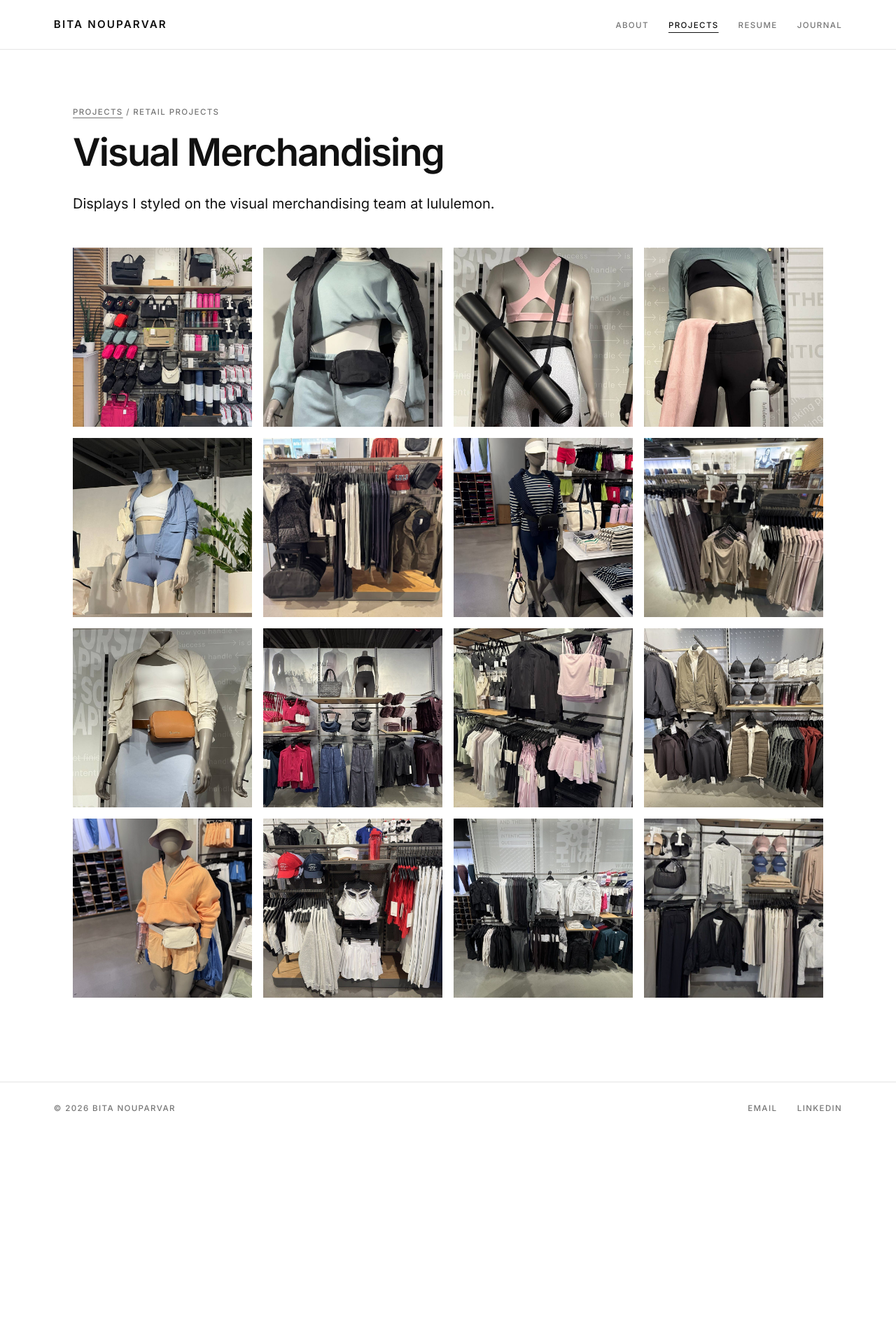
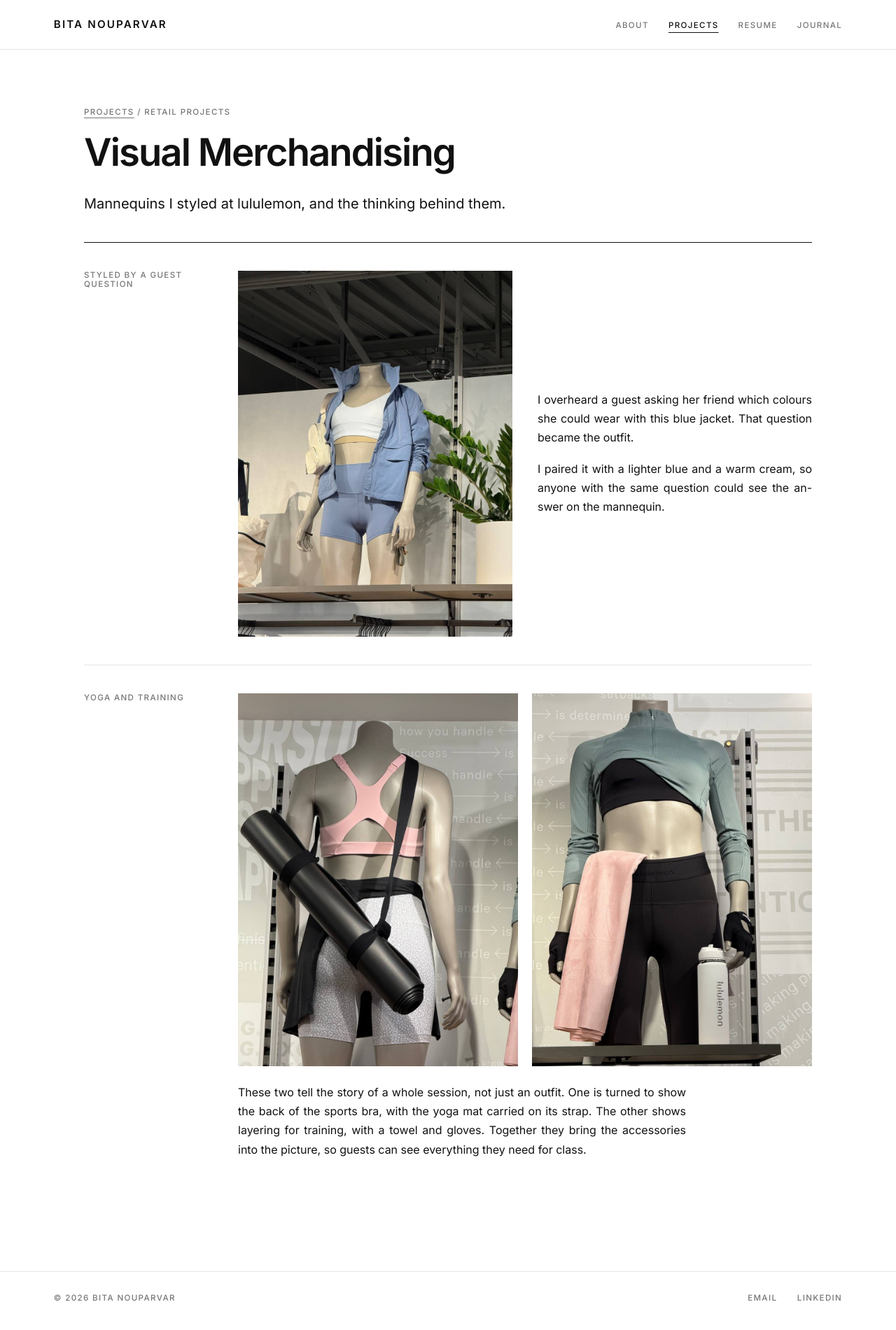
Before and after one commit to bitanp1994/bitanouparvar.com, a Jekyll site: the page built from projects/visual-merchandising.html, in a window 1280 px wide. Shown: the whole page at 70% size. Built offline with Jekyll 4.4.1, drawn with Linux system fonts in a browser that asks for light colours; before the commit the page ends 1631 px from its top, so only the background shows below that.

Commit message:
Visual Merchandising: two explained stories (guest question, yoga and training); drop other photos
Co-Authored-By: Claude Opus 5.5 <noreply@anthropic.com>
Claude-Session: https://claude.ai/code/session_011ZU1tgXn8aNEA1hgF5gWNT

```diff
--- a/assets/style.css
+++ b/assets/style.css
@@ -402,3 +402,10 @@ main.wide .page.case { max-width: 1040px; }
 .case-two .specs li { grid-template-columns: 1fr; gap: 2px; padding: 12px 0; }
 .case-two .specs li > span:last-child { text-align: left; }
 .case-two .learned li { text-align: left; }
+
+/* visual merchandising stories */
+.vm-story figure, .vm-pair figure { margin: 0; }
+.vm-story img, .vm-pair img { width: 100%; aspect-ratio: 3 / 4; object-fit: cover; display: block; }
+.vm-story { align-items: center; }
+.vm-pair { display: grid; grid-template-columns: 1fr 1fr; gap: 20px; }
+.vm-text { margin-top: 24px; max-width: 40em; }
--- a/projects/index.html
+++ b/projects/index.html
@@ -10,7 +10,7 @@ wide: true
     <section class="proj-col" id="retail">
       <h2 class="label">Retail projects</h2>
       <a class="proj-card" href="{{ '/projects/visual-merchandising/' | relative_url }}">
-        <img src="{{ '/assets/img/vm/mint-fleece-set.jpg' | relative_url }}" alt="Mannequin styled in a mint fleece set with a black puffer vest">
+        <img src="{{ '/assets/img/vm/blue-jacket-belt-bag.jpg' | relative_url }}" alt="Mannequin in a blue jacket styled with light blue shorts and a cream belt bag">
         <span class="proj-name">Visual Merchandising</span>
       </a>
       <a class="proj-card" href="{{ '/projects/weekly-insights-report/' | relative_url }}">
--- a/projects/visual-merchandising.html
+++ b/projects/visual-merchandising.html
@@ -4,27 +4,30 @@ title: Visual Merchandising
 wide: true
 permalink: /projects/visual-merchandising/
 ---
-<article class="page">
+<article class="page case">
   <p class="eyebrow"><a href="{{ '/projects/' | relative_url }}">Projects</a> / Retail projects</p>
   <h1>Visual Merchandising</h1>
-  <p class="lede">Displays I styled on the visual merchandising team at lululemon.</p>
+  <p class="lede">Mannequins I styled at lululemon, and the thinking behind them.</p>
+
+  <section class="case-row">
+    <h2 class="case-label">Styled by a guest question</h2>
+    <div class="case-body case-two vm-story">
+      <figure><img src="{{ '/assets/img/vm/blue-jacket-belt-bag.jpg' | relative_url }}" alt="Mannequin in a blue jacket styled with light blue shorts, a white bra and a cream belt bag" loading="lazy"></figure>
+      <div>
+        <p>I overheard a guest asking her friend which colours she could wear with this blue jacket. That question became the outfit.</p>
+        <p>I paired it with a lighter blue and a warm cream, so anyone with the same question could see the answer on the mannequin.</p>
+      </div>
+    </div>
+  </section>
+
+  <section class="case-row">
+    <h2 class="case-label">Yoga and training</h2>
+    <div class="case-body">
+      <div class="vm-pair">
+        <figure><img src="{{ '/assets/img/vm/pink-bra-yoga-mat.jpg' | relative_url }}" alt="Mannequin turned to show the back of a pink sports bra, carrying a black yoga mat on a strap" loading="lazy"></figure>
+        <figure><img src="{{ '/assets/img/vm/sage-rib-training.jpg' | relative_url }}" alt="Mannequin in a layered sage top and black tights with a pink towel, training gloves and a water bottle" loading="lazy"></figure>
+      </div>
+      <p class="vm-text">These two tell the story of a whole session, not just an outfit. One is turned to show the back of the sports bra, with the yoga mat carried on its strap. The other shows layering for training, with a towel and gloves. Together they bring the accessories into the picture, so guests can see everything they need for class.</p>
+    </div>
+  </section>
 </article>
-
-<div class="vm-grid">
-  <figure><img src="{{ '/assets/img/vm/accessories-wall.jpg' | relative_url }}" alt="Accessories wall with bags, water bottles, yoga mats and socks, topped by a styled mannequin" style="object-position: 50% 55%" loading="lazy"></figure>
-  <figure><img src="{{ '/assets/img/vm/mint-fleece-set.jpg' | relative_url }}" alt="Mannequin in a mint fleece set with a black puffer vest draped over the shoulders and a black belt bag" loading="lazy"></figure>
-  <figure><img src="{{ '/assets/img/vm/pink-bra-yoga-mat.jpg' | relative_url }}" alt="Mannequin from the back in a pink sports bra and printed shorts, carrying a black yoga mat on a strap" loading="lazy"></figure>
-  <figure><img src="{{ '/assets/img/vm/sage-rib-training.jpg' | relative_url }}" alt="Mannequin in a sage ribbed cropped half-zip and black tights with a pink towel, gloves and a white water bottle" loading="lazy"></figure>
-  <figure><img src="{{ '/assets/img/vm/blue-jacket-belt-bag.jpg' | relative_url }}" alt="Mannequin in a light blue jacket and matching shorts with a white bra and a cream belt bag" loading="lazy"></figure>
-  <figure><img src="{{ '/assets/img/vm/leopard-vest-fixture.jpg' | relative_url }}" alt="Floor fixture with a leopard print puffer vest, black duffle bag, rows of black, grey, green and navy tops, red LULU caps and an olive jacket" loading="lazy"></figure>
-  <figure><img src="{{ '/assets/img/vm/striped-knit-tote.jpg' | relative_url }}" alt="Floor mannequin in a navy and cream striped top with a navy knit draped over the shoulders, navy shorts, visor, belt bag and canvas tote" style="object-position: 50% 45%" loading="lazy"></figure>
-  <figure><img src="{{ '/assets/img/vm/neutral-lounge-fixture.jpg' | relative_url }}" alt="Floor fixture in soft neutrals: lilac and charcoal pants, taupe, pink and grey sweatshirts, fur slides and black tumblers" loading="lazy"></figure>
-  <figure><img src="{{ '/assets/img/vm/cream-jacket-tan-bag.jpg' | relative_url }}" alt="Mannequin in a cream jacket, white bra and pale blue skirt with a tan leather belt bag" loading="lazy"></figure>
-  <figure><img src="{{ '/assets/img/vm/berry-navy-wall.jpg' | relative_url }}" alt="Wall in berry, navy, black and plum: cropped tops, jackets, wide-leg pants and belt bags, with a mannequin and quilted tote on the top shelf" loading="lazy"></figure>
-  <figure><img src="{{ '/assets/img/vm/pink-black-wall.jpg' | relative_url }}" alt="Wall of black jackets, pink tank tops and skirts, sage and white tops, with belt bags and sandals above" loading="lazy"></figure>
-  <figure><img src="{{ '/assets/img/vm/mens-outerwear-wall.jpg' | relative_url }}" alt="Menswear wall with navy half-zips, an olive bomber, hoodies, a puffer vest, black caps, socks, bottles and a beanie" loading="lazy"></figure>
-  <figure><img src="{{ '/assets/img/vm/orange-half-zip-mannequin.jpg' | relative_url }}" alt="Floor mannequin in an orange half-zip hoodie and matching shorts with a cream bucket hat, cream belt bag and pink water bottle" style="object-position: 50% 40%" loading="lazy"></figure>
-  <figure><img src="{{ '/assets/img/vm/tennis-fixture.jpg' | relative_url }}" alt="Tennis-themed fixture with white, red and navy caps, a white sports bra and pleated skirt, red tanks, grey sweatshirts and striped pants" loading="lazy"></figure>
-  <figure><img src="{{ '/assets/img/vm/white-black-wall.jpg' | relative_url }}" alt="Wall of black and white jackets, grey and black pants and a white puffer, with teal tops and socks to the side" loading="lazy"></figure>
-  <figure><img src="{{ '/assets/img/vm/neutral-wall-caps.jpg' | relative_url }}" alt="Neutral wall in cream, taupe and black: trousers, long-sleeve tops, a bomber and a white jacket, with pink and navy caps, slides, a woven bag and tumblers" style="object-position: 40% 50%" loading="lazy"></figure>
-</div>
```
